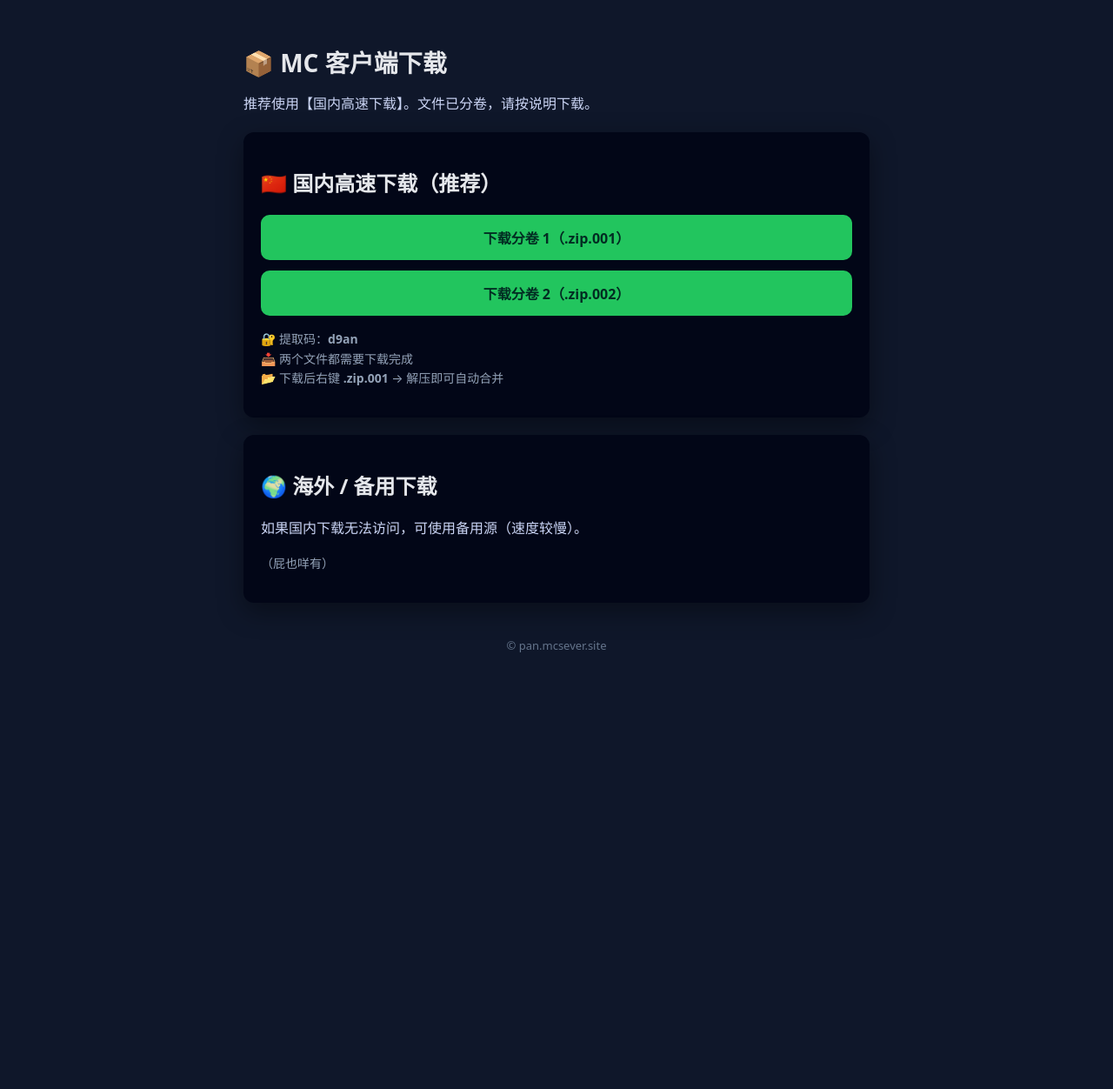
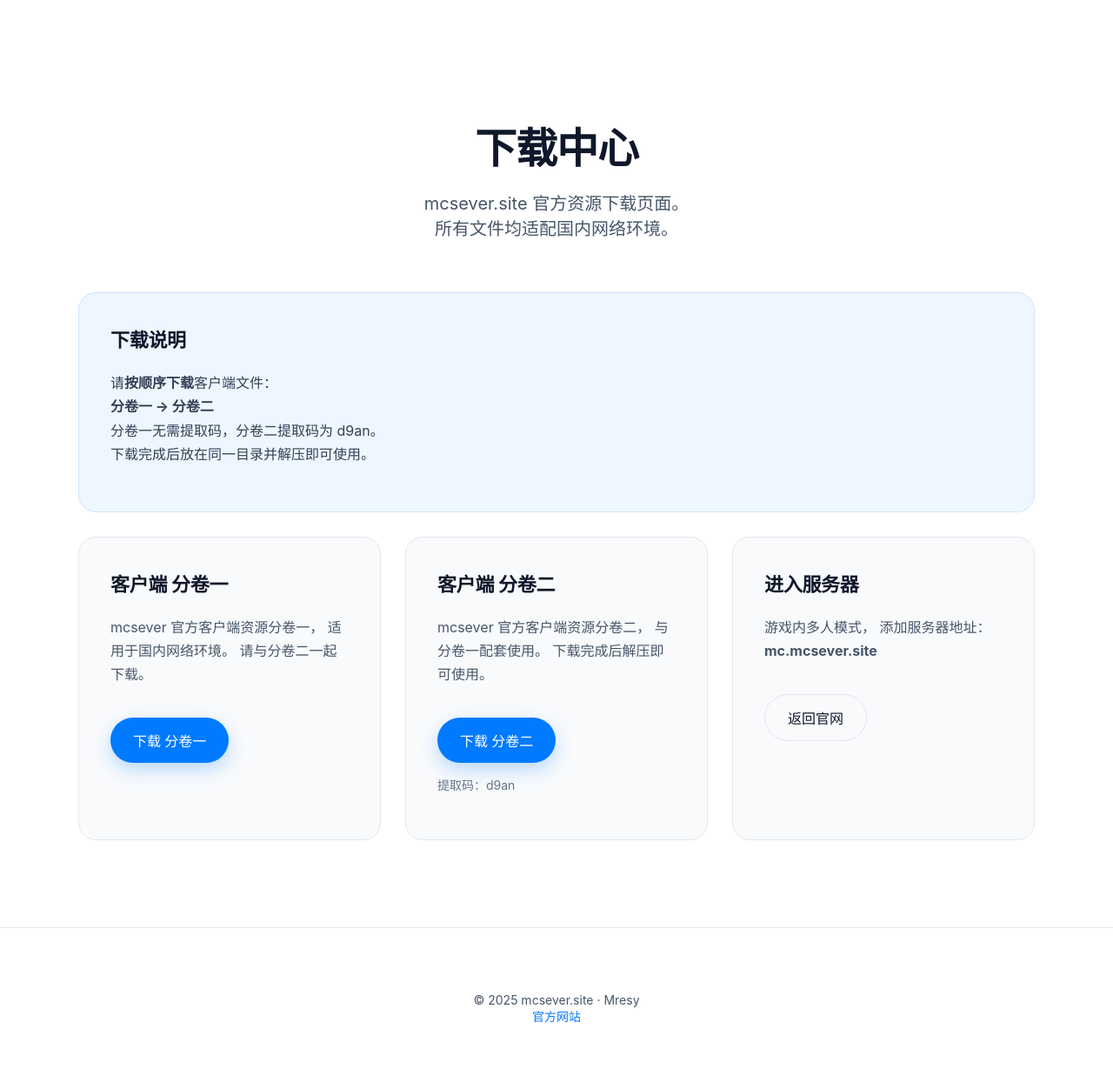
Before and after one commit to Mresygg/pan, a plain HTML site: page index.html in a window 1280 px wide. Shown: the whole page at 87% size. Before the commit the page ends 800 px from the top, so only its background shows below. Drawn offline with Linux system fonts and the light colour scheme.

Commit message:
Revise HTML structure and content for download center
Updated meta tags for improved SEO and added download instructions.

```diff
--- a/index.html
+++ b/index.html
@@ -1,99 +1,184 @@
 <!DOCTYPE html>
 <html lang="zh-CN">
 <head>
-  <meta charset="UTF-8">
-  <title>pan.mcsever.site - 下载中心</title>
-  <meta name="viewport" content="width=device-width, initial-scale=1">
+  <meta charset="UTF-8" />
+  <title>下载中心 · mcsever.site</title>
+  <meta name="viewport" content="width=device-width, initial-scale=1.0" />
+
+  <meta name="description" content="mcsever.site 官方下载中心，提供 Minecraft 客户端与整合包下载，国内高速访问。" />
+  <meta name="keywords" content="mcsever,下载,Minecraft客户端,整合包,Mresy" />
+  <meta name="author" content="Mresy" />
+
   <style>
+    :root {
+      --bg: #ffffff;
+      --text: #0f172a;
+      --sub: #475569;
+      --card: #f8fafc;
+      --border: #e5e7eb;
+      --accent: #007aff;
+      --radius: 20px;
+    }
+
     body {
-      font-family: system-ui, -apple-system, BlinkMacSystemFont, "Segoe UI", sans-serif;
-      background: #0f172a;
-      color: #e5e7eb;
       margin: 0;
-      padding: 0;
+      font-family: -apple-system, BlinkMacSystemFont, "SF Pro Display", "SF Pro Text", "Segoe UI", Roboto, "PingFang SC", "Microsoft YaHei", sans-serif;
+      background: var(--bg);
+      color: var(--text);
+      -webkit-font-smoothing: antialiased;
     }
-    .container {
+
+    header {
+      padding: 100px 24px 60px;
+      text-align: center;
+    }
+
+    header h1 {
+      font-size: 48px;
+      letter-spacing: -1px;
+      margin-bottom: 16px;
+    }
+
+    header p {
+      font-size: 20px;
+      color: var(--sub);
       max-width: 720px;
       margin: 0 auto;
-      padding: 32px 20px;
     }
-    h1 {
-      font-size: 28px;
-      margin-bottom: 8px;
+
+    section {
+      max-width: 1100px;
+      margin: 0 auto 100px;
+      padding: 0 24px;
     }
-    p {
-      color: #cbd5f5;
-      line-height: 1.6;
+
+    .grid {
+      display: grid;
+      grid-template-columns: repeat(auto-fit, minmax(280px, 1fr));
+      gap: 28px;
     }
+
     .card {
-      background: #020617;
-      border-radius: 12px;
-      padding: 20px;
+      background: var(--card);
+      border-radius: var(--radius);
+      padding: 36px;
+      border: 1px solid var(--border);
+    }
+
+    .card h3 {
+      margin-top: 0;
+      font-size: 22px;
+      letter-spacing: -.3px;
+    }
+
+    .card p {
+      color: var(--sub);
+      line-height: 1.7;
+    }
+
+    .btn {
+      display: inline-block;
       margin-top: 20px;
-      box-shadow: 0 10px 30px rgba(0,0,0,.4);
+      padding: 14px 26px;
+      border-radius: 999px;
+      background: var(--accent);
+      color: #fff;
+      text-decoration: none;
+      font-weight: 500;
+      font-size: 16px;
+      box-shadow: 0 8px 20px rgba(0,122,255,.25);
+      transition: transform .15s ease;
     }
-    .btn {
-      display: block;
+
+    .btn.secondary {
+      background: var(--card);
+      color: var(--text);
+      box-shadow: none;
+      border: 1px solid var(--border);
+    }
+
+    .btn:hover {
+      transform: translateY(-2px);
+    }
+
+    footer {
       text-align: center;
-      padding: 14px;
-      border-radius: 10px;
+      padding: 60px 24px;
+      color: var(--sub);
+      font-size: 14px;
+      border-top: 1px solid var(--border);
+    }
+
+    footer a {
+      color: var(--accent);
       text-decoration: none;
-      font-weight: bold;
-      margin-top: 12px;
-    }
-    .btn-main {
-      background: #22c55e;
-      color: #022c22;
-    }
-    .btn-sub {
-      background: #38bdf8;
-      color: #020617;
-    }
-    .tip {
-      margin-top: 16px;
-      font-size: 14px;
-      color: #94a3b8;
-    }
-    footer {
-      margin-top: 40px;
-      font-size: 13px;
-      color: #64748b;
-      text-align: center;
     }
   </style>
 </head>
 <body>
-  <div class="container">
-    <h1>📦 MC 客户端下载</h1>
-    <p>推荐使用【国内高速下载】。文件已分卷，请按说明下载。</p>
 
-    <div class="card">
-      <h2>🇨🇳 国内高速下载（推荐）</h2>
+<header>
+  <h1>下载中心</h1>
+  <p>
+    mcsever.site 官方资源下载页面。<br />
+    所有文件均适配国内网络环境。
+  </p>
+</header>
 
-      <a class="btn btn-main" href="https://wwbch.lanzouw.com/iKz6W3dvgipc" target="_blank">
-        下载分卷 1（.zip.001）
-      </a>
+<section>
+  <div class="grid">
 
-      <a class="btn btn-main" href="https://wwbch.lanzouw.com/i3ksJ3dvgnah" target="_blank">
-        下载分卷 2（.zip.002）
-      </a>
-
-      <p class="tip">
-        🔐 提取码：<b>d9an</b><br>
-        📥 两个文件都需要下载完成<br>
-        📂 下载后右键 <b>.zip.001</b> → 解压即可自动合并
+    <!-- 下载顺序提示 -->
+    <div class="card" style="grid-column:1 / -1; background:#eef6ff; border-color:#cfe4ff;">
+      <h3>下载说明</h3>
+      <p style="color:#334155">
+        请<strong>按顺序下载</strong>客户端文件：<br />
+        <strong>分卷一 → 分卷二</strong><br />
+        分卷一无需提取码，分卷二提取码为 d9an。<br />
+        下载完成后放在同一目录并解压即可使用。
       </p>
     </div>
 
     <div class="card">
-      <h2>🌍 海外 / 备用下载</h2>
-      <p>如果国内下载无法访问，可使用备用源（速度较慢）。</p>
-      <p class="tip">（屁也咩有）</p>
+      <h3>客户端 分卷一</h3>
+      <p>
+        mcsever 官方客户端资源分卷一，
+        适用于国内网络环境。
+        请与分卷二一起下载。
+      </p>
+      <a class="btn" href="https://wwbch.lanzouw.com/iKz6W3dvgipc" target="_blank">下载 分卷一</a>
     </div>
 
-    <footer>
-      © pan.mcsever.site
-    </footer>
+    <div class="card">
+      <h3>客户端 分卷二</h3>
+      <p>
+        mcsever 官方客户端资源分卷二，
+        与分卷一配套使用。
+        下载完成后解压即可使用。
+      </p>
+      <a class="btn" href="https://wwbch.lanzouw.com/i3ksJ3dvgnah" target="_blank">下载 分卷二</a>
+      <p style="font-size:14px;color:#64748b">提取码：d9an</p>
+    </div>
+
+    <div class="card">
+      <h3>进入服务器</h3>
+      <p>
+        游戏内多人模式，
+        添加服务器地址：
+        <strong>mc.mcsever.site</strong>
+      </p>
+      <a class="btn secondary" href="https://mcsever.site">返回官网</a>
+    </div>
+
   </div>
+</section>
+
+<footer>
+  <p>
+    © 2025 mcsever.site · Mresy<br />
+    <a href="https://mcsever.site">官方网站</a>
+  </p>
+</footer>
+
 </body>
 </html>
```
